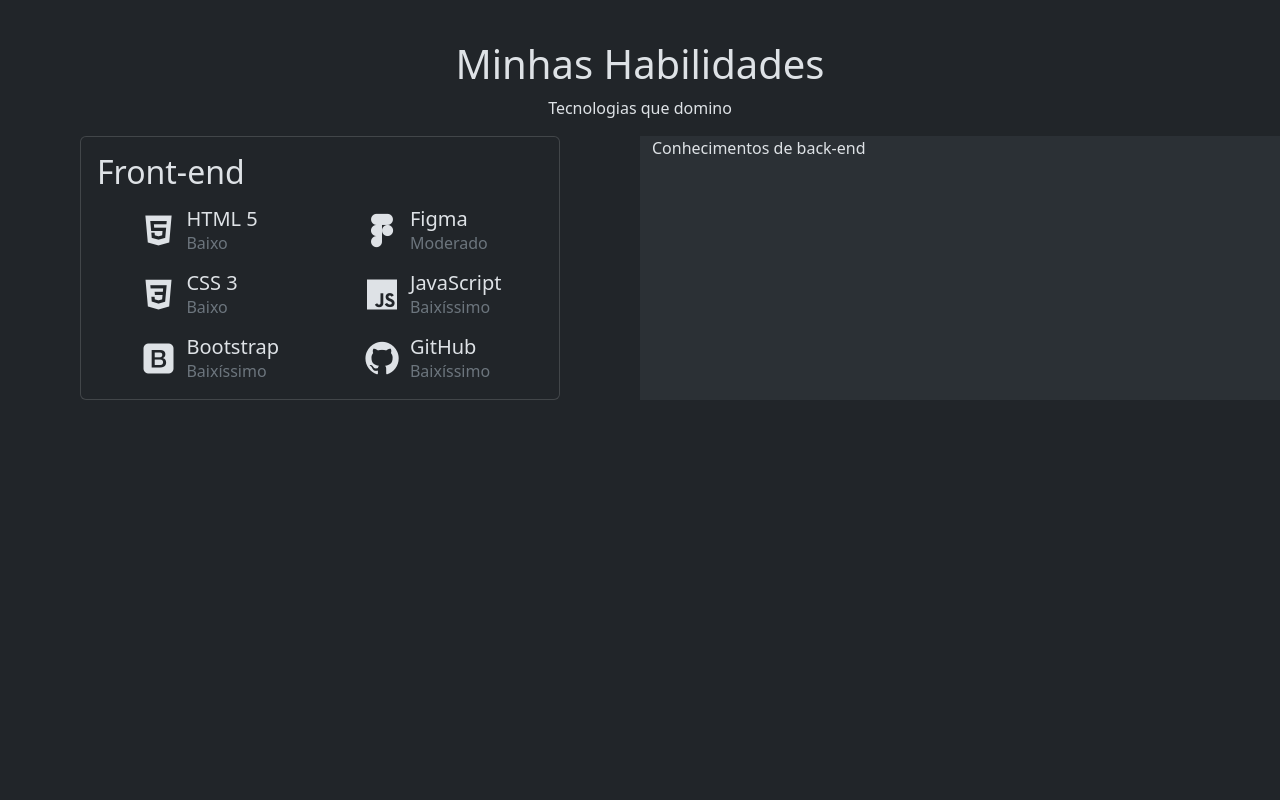
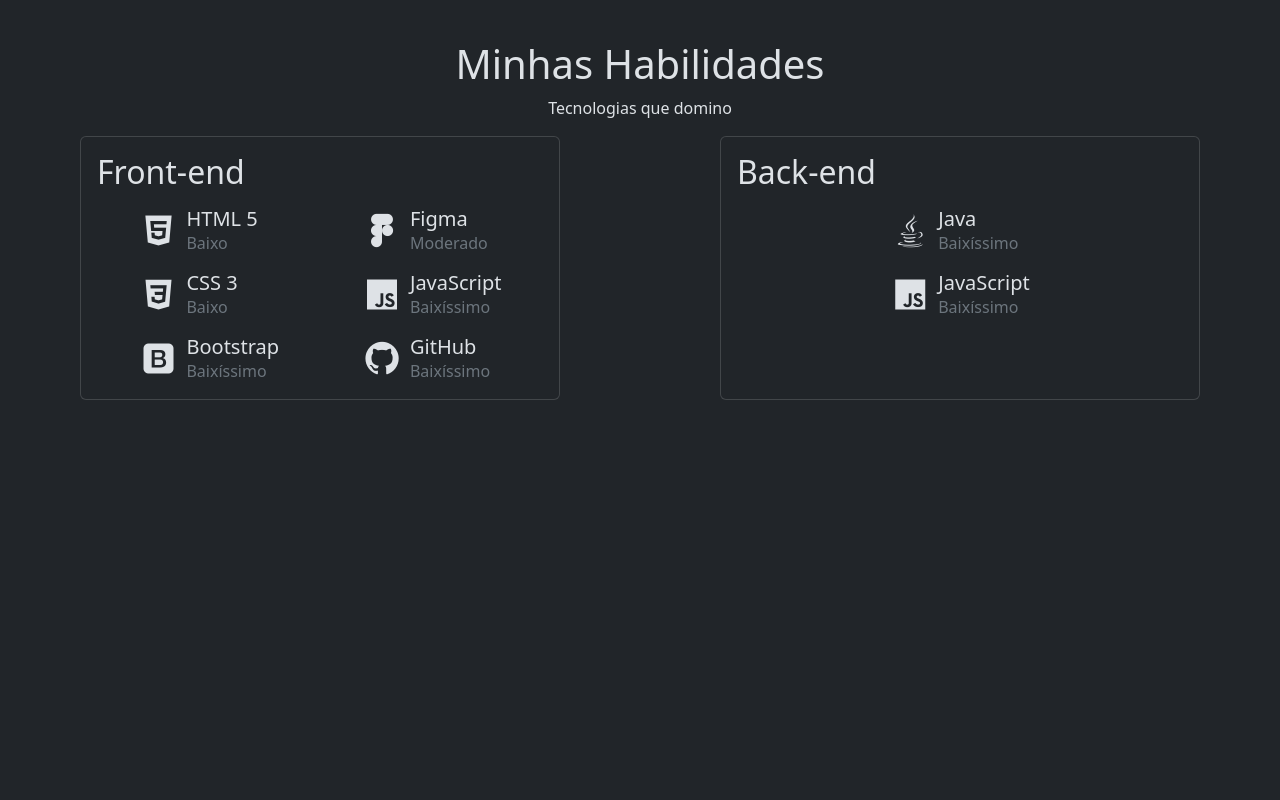
Before and after one commit to mdlgl/marianalglopes, a plain HTML site: page index.html in a window 1280 px wide. Shown: the part 1780-2580 px from the top of the page. Drawn offline with nearby package versions, Linux system fonts and the light colour scheme.

Commit message:
Alteração na seção "Minhas Habilidades"

```diff
--- a/index.html
+++ b/index.html
@@ -226,8 +226,33 @@
                 </div>
             </div>
 
-            <div class="col-md-12 col-lg-6 bg-body-tertiary">
-                <p>Conhecimentos de back-end</p>
+            <div class="col-md-12 col-lg-6 d-flex justify-content-center">
+                <div class="card" style="width: 30rem;">
+                    <div class="card-body">
+                        <h2>Back-end</h2>
+                        <article class="mt-3 d-flex flex-row justify-content-around">
+
+                            <section class="d-flex flex-column gap-3">
+                                <div class="d-flex align-items-center gap-2">
+                                    <i class='bx bxl-java fs-1'></i>
+                                    <div class="d-flex flex-column">
+                                        <h5 class="mb-0">Java</h5>
+                                        <span class="text-secondary">Baixíssimo</span>
+                                    </div>
+                                </div>
+
+                                <div class="d-flex align-items-center gap-2">
+                                    <i class='bx bxl-javascript fs-1'></i>
+                                    <div class="d-flex flex-column">
+                                        <h5 class="mb-0">JavaScript</h5>
+                                        <span class="text-secondary">Baixíssimo</span>
+                                    </div>
+                                </div>
+                            </section>
+                        </article>
+                    </div>
+
+                </div>
             </div>
         </article>
     </section>
--- a/projetos.json
+++ b/projetos.json
@@ -2,7 +2,7 @@
     "front": [
         {
             "id": 1,
-            "titulo": "Portifólio",
+            "titulo": "Portfólio",
             "descricao": "Some quick example text to build on the card title and make up the bulk of the card's content.",
             "git": "https://github.com/marianalglopes",
             "demo": "https://marianalglopes.vercel.app/",
```
